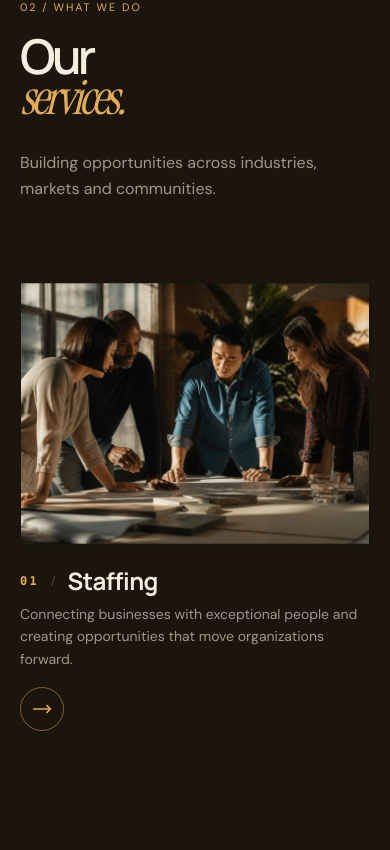
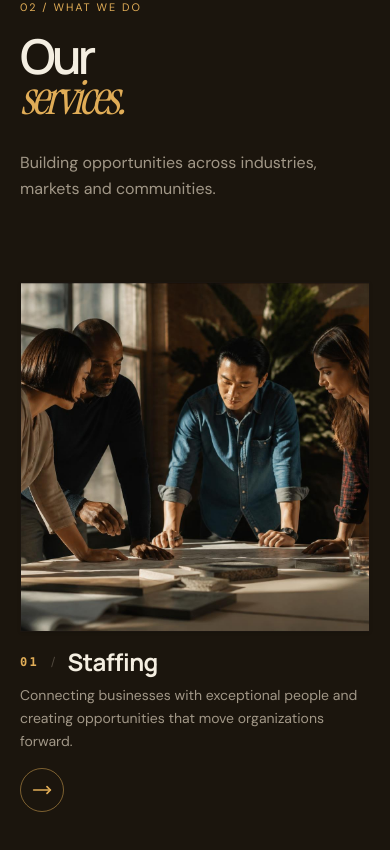
Before and after one commit to enryu-maker/kalycor, a Next.js app: page / in a window 390 px wide. Shown: the part 1529-2379 px from the top of the page. Built offline with nearby package versions, Linux system fonts and the light colour scheme.

Commit message:
feat: increase service image height for fuller page coverage across desktop and mobile

```diff
--- a/src/components/interactive/services-showcase.tsx
+++ b/src/components/interactive/services-showcase.tsx
@@ -62,7 +62,7 @@ export function ServicesShowcase() {
     if (totalScrollDistance <= 0) return;
 
     // The sticky offset from the top of the viewport where the showcase pins
-    const stickyTopOffset = window.innerWidth >= 1024 ? 96 : 80;
+    const stickyTopOffset = window.innerWidth >= 1024 ? 80 : 64;
     const scrolled = stickyTopOffset - rect.top;
     const progress = Math.max(0, Math.min(1, scrolled / totalScrollDistance));
 
@@ -102,7 +102,7 @@ export function ServicesShowcase() {
     const currentScrollY = window.scrollY || window.pageYOffset;
     const containerTop = rect.top + currentScrollY;
     const totalScrollDistance = containerRef.current.offsetHeight - window.innerHeight;
-    const stickyTopOffset = window.innerWidth >= 1024 ? 96 : 80;
+    const stickyTopOffset = window.innerWidth >= 1024 ? 80 : 64;
 
     const stepDistance = totalScrollDistance / services.length;
     const targetScrollY = containerTop - stickyTopOffset + (index + 0.5) * stepDistance;
@@ -116,7 +116,7 @@ export function ServicesShowcase() {
   return (
     <div ref={containerRef} className="relative h-[450vh] sm:h-[500vh] lg:h-[550vh]">
       {/* Sticky showcase container */}
-      <div className="sticky top-20 lg:top-24">
+      <div className="sticky top-16 lg:top-20">
         <div className="grid items-center gap-8 lg:grid-cols-[.32fr_1.68fr] lg:gap-14">
           {/* Desktop Left Nav Tabs */}
           <div className="hidden lg:block">
@@ -154,8 +154,8 @@ export function ServicesShowcase() {
 
           {/* Showcase Visual with clean image and content section directly BELOW the image */}
           <div className="relative flex flex-col">
-            {/* Image Container */}
-            <div className="relative aspect-[4/3] sm:aspect-[16/10] lg:aspect-[16/9] w-full max-h-[calc(100svh-12rem)] sm:max-h-[calc(100vh-13rem)] overflow-hidden rounded-sm bg-background border border-border/40 shadow-sm">
+            {/* Image Container with increased height */}
+            <div className="relative aspect-[1/1] sm:aspect-[16/11] lg:aspect-[16/10] xl:aspect-[3/2] w-full max-h-[calc(100svh-11rem)] sm:max-h-[calc(100vh-11.5rem)] overflow-hidden rounded-sm bg-background border border-border/40 shadow-sm">
               {services.map((service, index) => {
                 const isActive = activeService === index;
                 return (
@@ -188,7 +188,7 @@ export function ServicesShowcase() {
             </div>
 
             {/* Content BELOW Image */}
-            <div className="relative mt-5 sm:mt-6 min-h-[5.5rem] sm:min-h-[4.5rem]">
+            <div className="relative mt-3.5 sm:mt-4 min-h-[5.5rem] sm:min-h-[4.5rem]">
               {services.map((service, index) => {
                 const isActive = activeService === index;
                 return (
```
